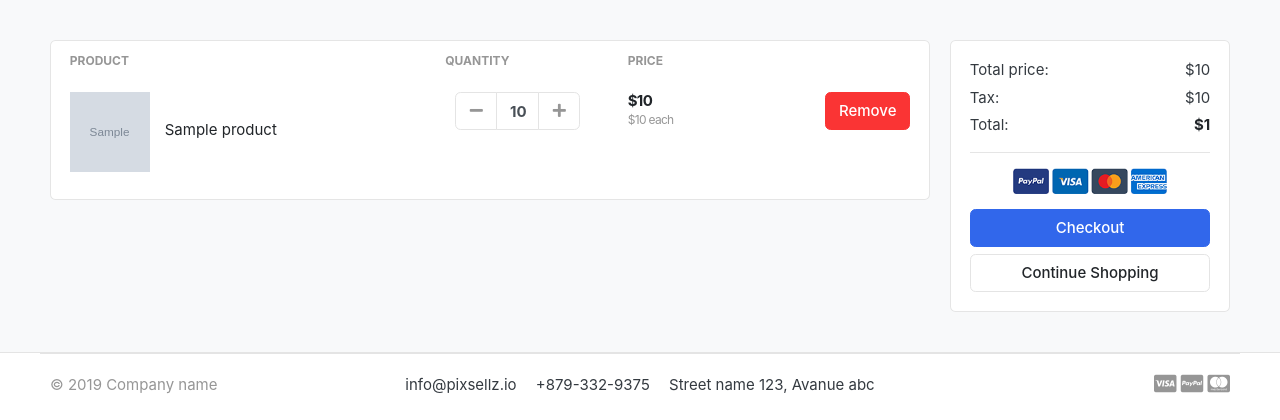
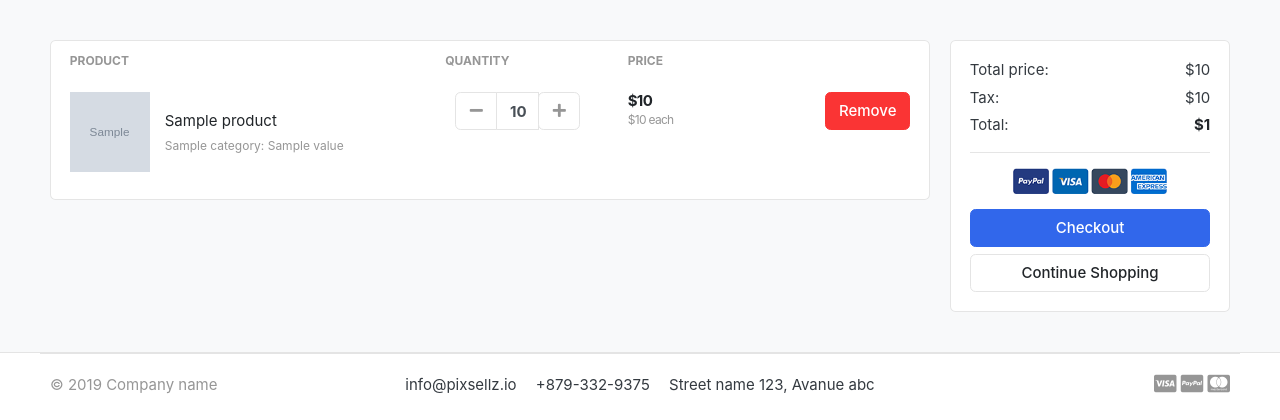
Before and after one commit to oybek703/yo_shop, a Django app: template templates/store/cart.html in a window 1280 px wide. Shown: the part 118-538 px from the top of the page. Run offline with Django 3.2, Linux system fonts and the light colour scheme; the template is opened without the code that fills it: most values are stand-ins (such as "Sample title", 1, 10 or a date in 2020); grey boxes marked "Sample" are stand-in pictures; some libraries are stand-ins or nearby versions; some web fonts are replaced.

Commit message:
stopped at product add with different variation

```diff
--- a/carts/views.py
+++ b/carts/views.py
@@ -1,5 +1,5 @@
 from django.shortcuts import render
-from django.http import HttpResponseRedirect, Http404
+from django.http import HttpResponseRedirect
 from django.urls import reverse
 from store.models import Product, Variation
 from .models import Cart, CartItem
--- a/store/views.py
+++ b/store/views.py
@@ -26,7 +26,7 @@ def store(request, category_slug=None):
         category = get_object_or_404(Category, slug=category_slug)
         products = Product.objects.all().filter(is_available=True, category__slug=category_slug)
     products_count = products.count()
-    products = get_with_pagination(request, products, 4)
+    products = get_with_pagination(request, products)
     context = {
         'products': products,
         'count': products_count,
--- a/templates/store/cart.html
+++ b/templates/store/cart.html
@@ -15,7 +15,7 @@
                                     <th scope="col">Product</th>
                                     <th scope="col" width="120">Quantity</th>
                                     <th scope="col" width="120">Price</th>
-                      <th scope="col" class="text-right" width="200"> </th>
+                                    <th scope="col" class="text-right" width="200"></th>
                                 </tr>
                                 </thead>
                                 <tbody>
@@ -23,11 +23,18 @@
                                     <tr>
                                         <td>
                                             <figure class="itemside align-items-center">
-                                    <div class="aside"><img src="{{ cart_item.product.image.url }}" class="img-sm"></div>
+                                                <div class="aside"><img src="{{ cart_item.product.image.url }}"
+                                                                        class="img-sm"></div>
                                                 <figcaption class="info">
                                                     <a href="{{ cart_item.product.get_url }}"
                                                        class="title text-dark">{{ cart_item.product.name }}</a>
+                                                    {% for variation in cart_item.variations.all %}
+                                                        <p class="text-muted small">
+                                                            {{ variation.category|capfirst }}: {{ variation.value|capfirst }}
+                                                            <br></p>
+                                                    {% endfor %}
                                                 </figcaption>
+
                                             </figure>
                                         </td>
                                         <td>
@@ -35,13 +42,27 @@
                                             <div class="col">
                                                 <div class="input-group input-spinner">
                                                     <div class="input-group-prepend">
-                                                    <a href="{% url 'remove_from_cart' cart_item.product.id %}" class="btn btn-light" type="button" id="button-plus">
+                                                        <a href="{% url 'remove_from_cart' cart_item.product.id %}"
+                                                           class="btn btn-light"
+                                                           type="button" id="button-plus">
                                                             <i class="fa fa-minus"></i>
                                                         </a>
                                                     </div>
-                                                    <input type="text" class="form-control"  value="{{ cart_item.quantity }}">
+                                                    <input type="text" class="form-control"
+                                                           value="{{ cart_item.quantity }}">
                                                     <div class="input-group-append">
-                                                    <a href="{% url 'add_to_cart' cart_item.product.id %}" class="btn btn-light" type="button" id="button-minus"> <i class="fa fa-plus"></i> </a>
+                                                        <form action="{% url 'add_to_cart' cart_item.product.id %}" method="post">
+                                                            {% csrf_token %}
+                                                            {% for variation in cart_item.variations.all %}
+                                                                <input type="hidden" name="{{ variation.category|lower }}"
+                                                                       value="{{ variation.value|capfirst }}">
+                                                            {% endfor %}
+                                                            <button
+                                                               class="btn btn-light"
+                                                               type="submit" id="button-minus"> <i
+                                                                    class="fa fa-plus"></i>
+                                                            </button>
+                                                        </form>
                                                     </div>
                                                 </div> <!-- input-group.// -->
                                             </div> <!-- col.// -->
@@ -53,10 +74,14 @@
                                             </div> <!-- price-wrap .// -->
                                         </td>
                                         <td class="text-right">
-                                <form action="{% url 'remove_from_cart' cart_item.product.id %}" method="post">
+                                            <form action="{% url 'remove_from_cart' cart_item.product.id %}"
+                                                  method="post">
                                                 {% csrf_token %}
-                                    <input type="hidden" name="product_id" value="{{ cart_item.product.id }}">
-                                    <button class="btn btn-danger"> Remove</button>
+                                                <input type="hidden" name="product_id"
+                                                       value="{{ cart_item.product.id }}">
+                                                <button onclick="return confirm('Are you sure you want to delete?')"
+                                                        class="btn btn-danger"> Remove
+                                                </button>
                                             </form>
                                         </td>
                                     </tr>
```
Lines whose indentation alone changed are shown as unchanged.
